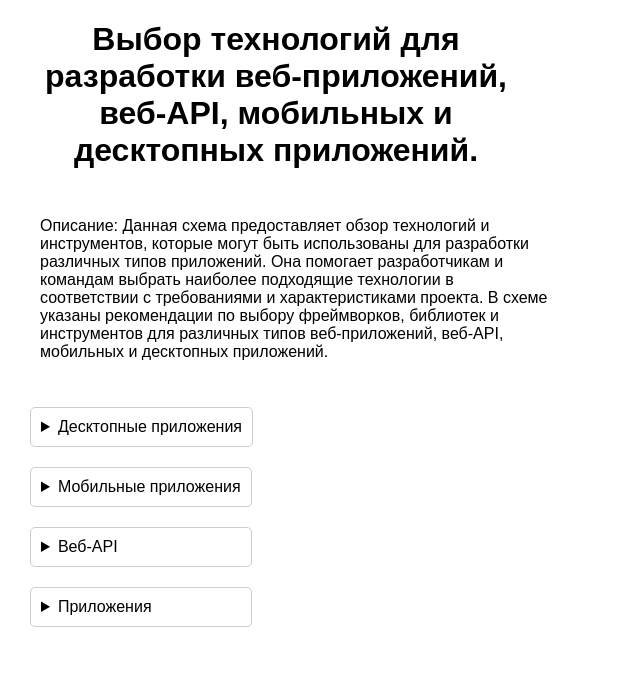
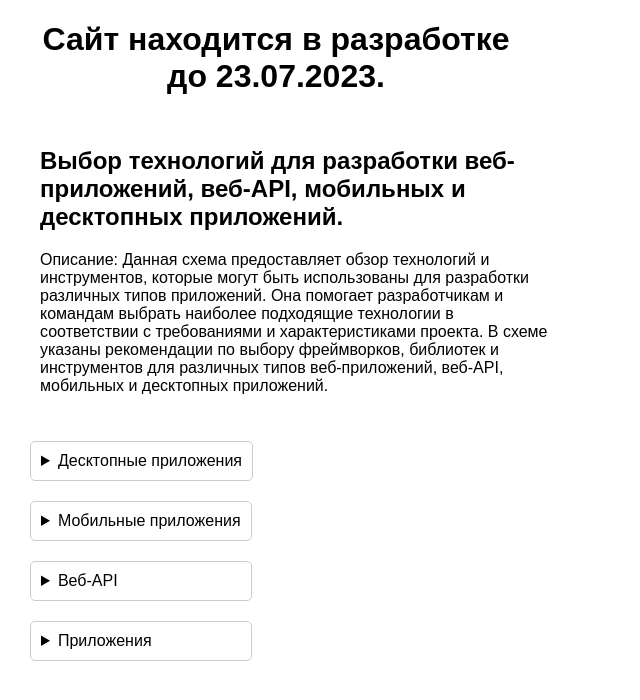
Before and after one commit to AbubakirovRA/AbubakirovRA.github.io, a plain HTML site: page index.html in a window 1280 px wide. Shown: the whole page, without its empty margins (0-640 px from the left). Drawn offline with Linux system fonts and the light colour scheme.

Commit message:
Update index.html

```diff
--- a/index.html
+++ b/index.html
@@ -7,8 +7,9 @@
     <link rel="stylesheet" href="styles.css">
 </head>
 <body>
-    <h1>Выбор технологий для разработки веб-приложений, веб-API, мобильных и десктопных приложений.</h1>
+    <h1>Сайт находится в разработке до 23.07.2023.</h1>
     <div class="description">
+        <h2>Выбор технологий для разработки веб-приложений, веб-API, мобильных и десктопных приложений.</h2>
         <p>Описание: Данная схема предоставляет обзор технологий и инструментов,
             которые могут быть использованы для разработки различных типов приложений.
             Она помогает разработчикам и командам выбрать наиболее подходящие технологии в
```
